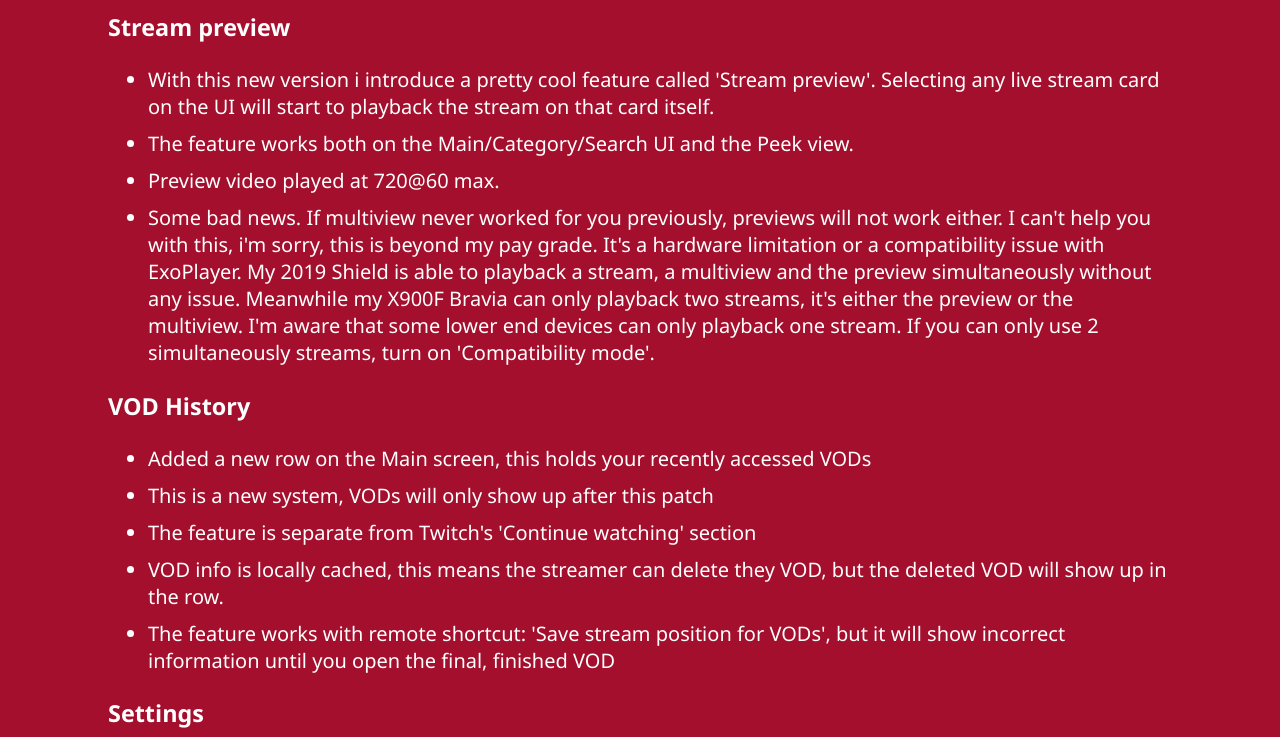
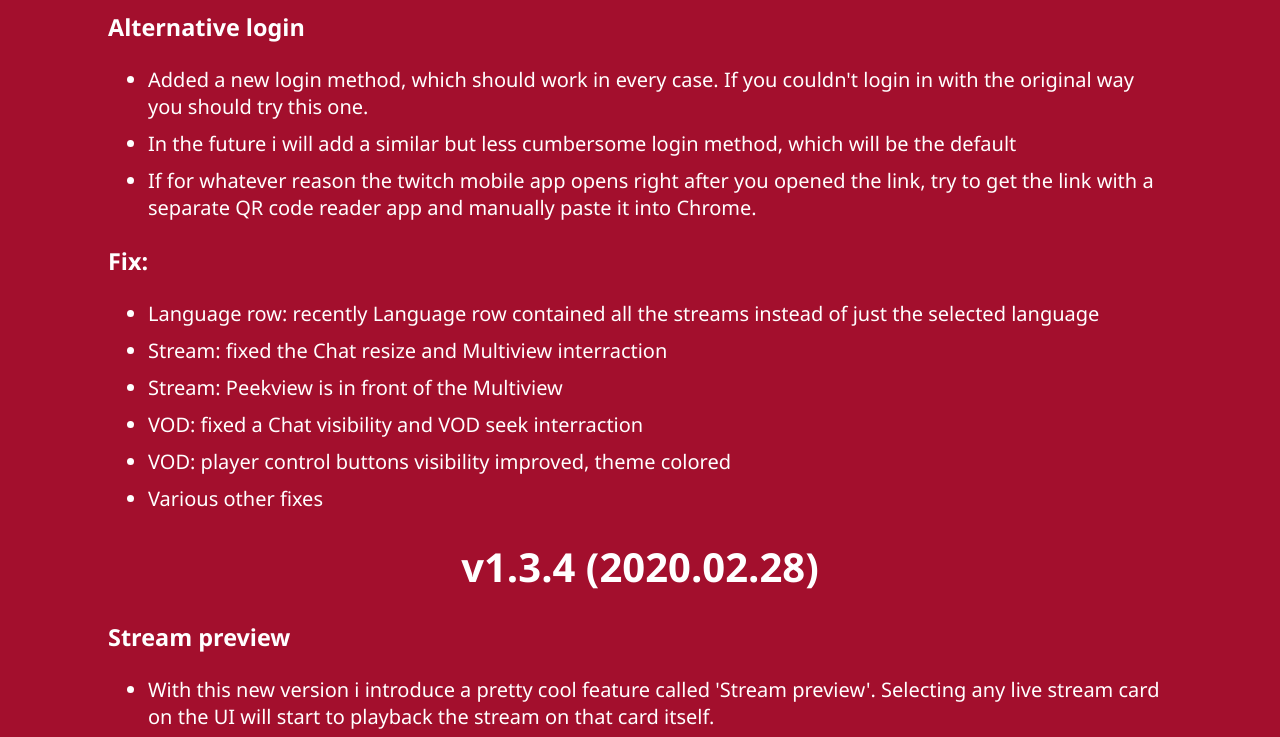
Before and after one commit to S0und/S0undTV-Changelog, a plain HTML site: page index.html in a window 1280 px wide. Shown: the part 254-991 px from the top of the page. Drawn offline with Linux system fonts and the light colour scheme.

Commit message:
stable 1.3.4.1 (80)

```diff
--- a/index.html
+++ b/index.html
@@ -54,6 +54,27 @@
     <center><h4> If you have a question or feedback, head over to the Discord channel: https://discord.gg/zmNjK2S </h4></center>
 
     <hr>
+
+
+    <h1>v1.3.4.1 (2020.04.04)</h1>
+
+    <h3>Alternative login</h3>
+    <ul>
+        <li>Added a new login method, which should work in every case. If you couldn't login in with the original way you should try this one.</li>
+        <li>In the future i will add a similar but less cumbersome login method, which will be the default</li>
+        <li>If for whatever reason the twitch mobile app opens right after you opened the link, try to get the link with a separate QR code reader app and manually paste it into Chrome.</li>
+    </ul>
+
+    <h3>Fix:</h3>
+    <ul>
+        <li>Language row: recently Language row contained all the streams instead of just the selected language</li>
+        <li>Stream: fixed the Chat resize and Multiview interraction</li>
+        <li>Stream: Peekview is in front of the Multiview</li>
+        <li>VOD: fixed a Chat visibility and VOD seek interraction</li>
+        <li>VOD: player control buttons visibility improved, theme colored</li>
+        <li>Various other fixes</li>
+    </ul>
+
     <h1>v1.3.4 (2020.02.28)</h1>
 
     <h3>Stream preview</h3>
```
